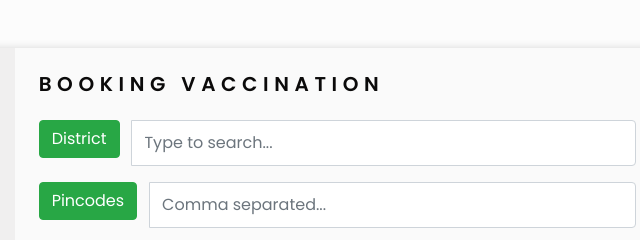
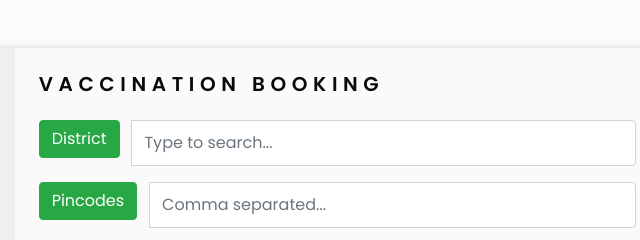
Before and after one commit to agendaxd276/covid-vaccine-tracker, a plain HTML site: page index.html in a window 1280 px wide. Shown: the top 240 px of the page, 464-1104 px from the left. Drawn offline with nearby package versions, Linux system fonts and the light colour scheme.

Commit message:
Update index.html

```diff
--- a/index.html
+++ b/index.html
@@ -98,7 +98,7 @@
 
 			<div class="resume__right">
 				<section class="cowin section" id="cowin">
-					<h2 class="section-title">BOOKING VACCINATION</h2>
+					<h2 class="section-title">VACCINATION BOOKING</h2>
 					<form>
 						<div class="form-group">
 							<div class="input-group">
```
